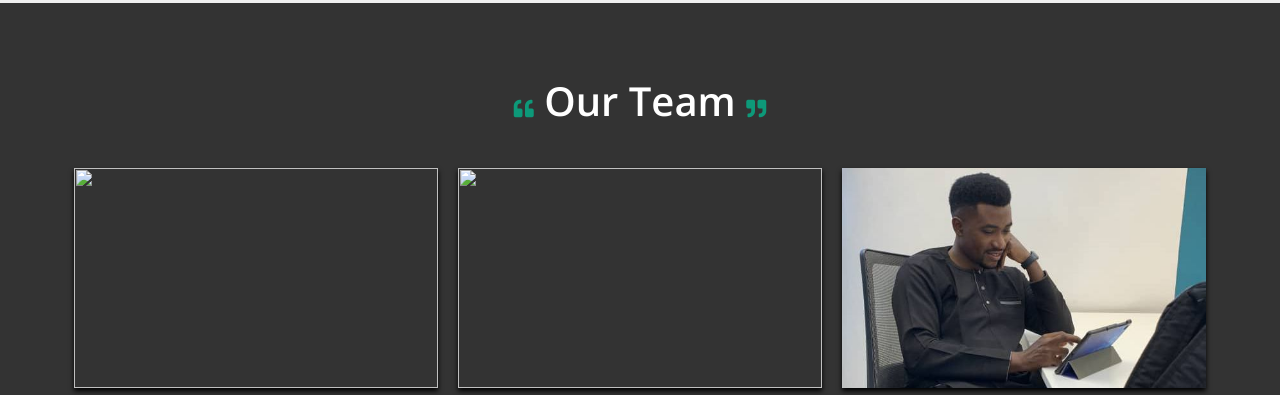
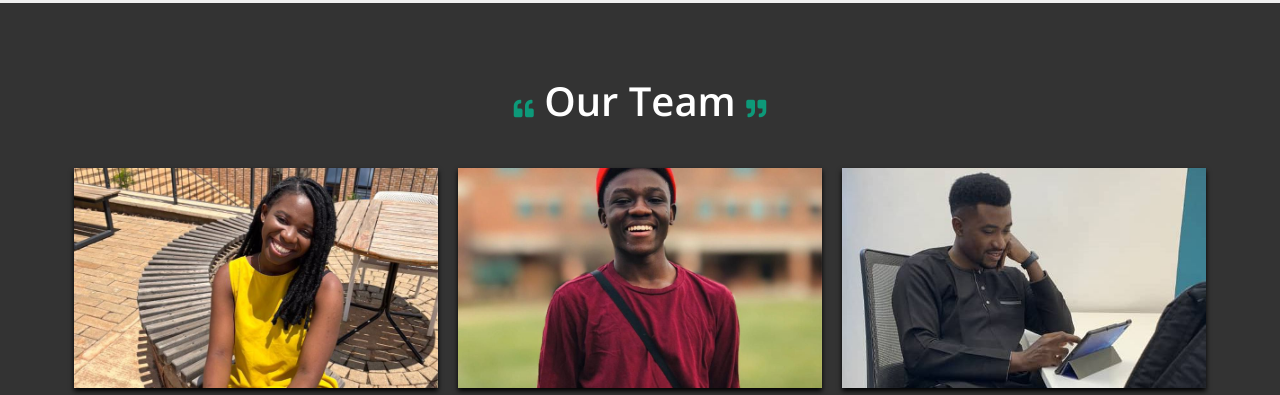
Before and after one commit to Elhameed/Recycle-naija, a plain HTML site: page index.html in a window 1280 px wide. Shown: the part 2458-2853 px from the top of the page. Drawn offline with nearby package versions, Linux system fonts and the light colour scheme.

Commit message:
added img

```diff
--- a/index.html
+++ b/index.html
@@ -178,7 +178,7 @@ In doing this, people can access clean water from the port and safely dock their
 <div class="box-container">
 
     <div class="box">
-        <img src="images/img6.jpg" alt="">
+        <img src="images/img7.jpg" alt="">
         <div class="info">
             <h2>Nolivee Noba</h2>
             <p>Team Leader</p>
@@ -192,7 +192,7 @@ In doing this, people can access clean water from the port and safely dock their
 
 
     <div class="box">
-        <img src="images/img6.jpg" alt="">
+        <img src="images/img5.jpg" alt="">
         <div class="info">
             <h2>sadick Mustapha Achuli</h2>
             <p>Campaign Marketer</p>
```
Also changed, not shown: images/img5.jpg (added), images/img6.jpg (added), images/img7.jpg (added).
